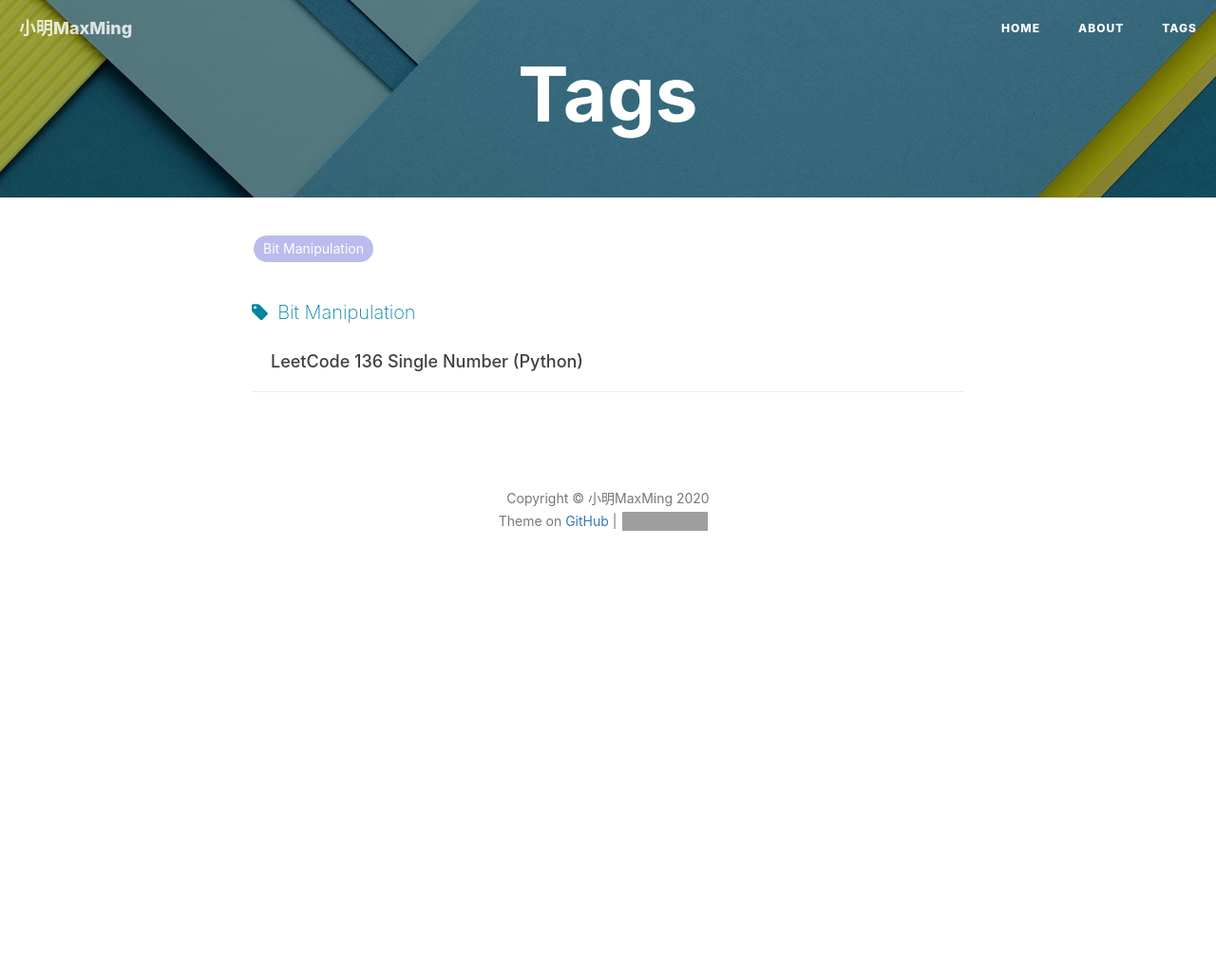
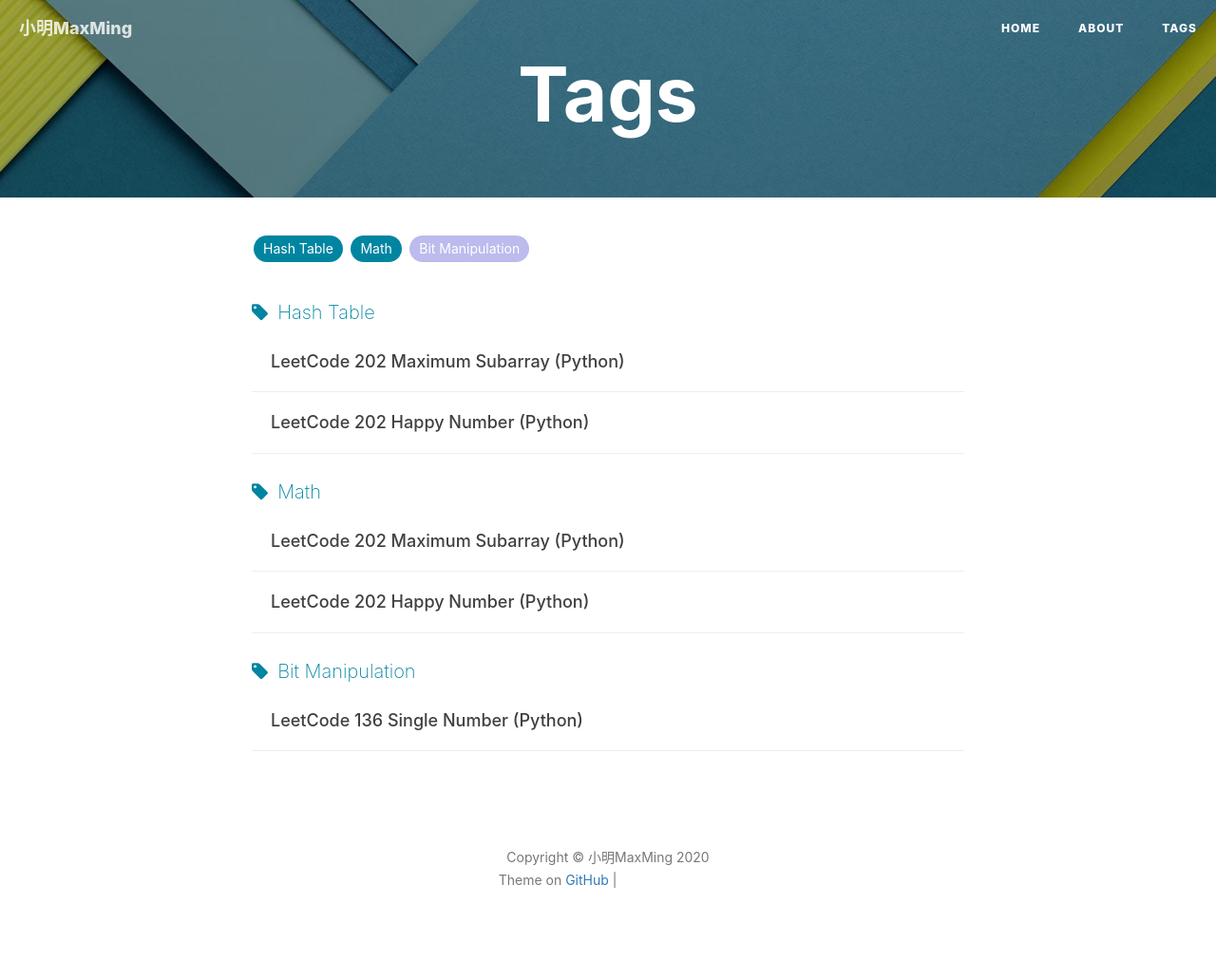
Before and after one commit to MaxMing0/MaxMing0.github.io, a Jekyll site: the page built from tags.html, in a window 1280 px wide. Shown: the whole page at 95% size. Built offline with Jekyll 4.4.1, drawn with Linux system fonts in a browser that asks for light colours; nearby versions of some CDN libraries; comment, search, counter and statistics services are not loaded; before the commit the page ends 900 px from its top, so only the background shows below that; some of the changed lines change nothing that is shown; grey boxes are pictures that could not be loaded.

Commit message:
Disable gitalk, add two pages

````diff
--- a/_config.yml
+++ b/_config.yml
@@ -47,7 +47,7 @@ kramdown:
 
 # Gitalk
 gitalk:
-  enable: true    #是否开启Gitalk评论
+  enable: false    #是否开启Gitalk评论
   clientID:                             #生成的clientID
   clientSecret:     #生成的clientSecret
   repo: MaxMing0.github.io    #仓库名称
@@ -79,22 +79,3 @@ featured-condition-size: 1              # 相同标签数量大于这个数，
 # Progressive Web Apps
 chrome-tab-theme-color: "#000000"
 service-worker: true
-
-
-
-# Friends
-# friends: [
-#     {
-#         title: "WY",
-#         href: "http://zhengwuyang.com"
-#     },{
-#         title: "简书·BY",
-#         href: "http://www.jianshu.com/u/e71990ada2fd"
-#     },{
-#         title: "Apple",
-#         href: "https://apple.com"
-#     },{
-#         title: "Apple Developer",
-#         href: "https://developer.apple.com/"
-#     }
-# ]
--- /dev/null
+++ b/_posts/2020-04-26-Happy-Number.md
@@ -0,0 +1,43 @@
+---
+layout:     post
+title:      LeetCode 202 Happy Number (Python)
+number:     202
+level:      Easy
+lcurl:      happy-number
+youtube:    c4AtZv9PMZ0
+bilibili1:  //player.bilibili.com/player.html?aid=327544547&bvid=BV1CA41187LQ&cid=173332435&page=1
+xigua:
+date:       2020-04-26
+author:     小明MaxMing
+header-img: img/post-bg-coffee.jpeg
+catalog: true
+tags:
+    - Hash Table
+    - Math
+---
+
+### 题目
+
+Write an algorithm to determine if a number n is "happy".
+
+A happy number is a number defined by the following process: Starting with any positive integer, replace the number by the sum of the squares of its digits, and repeat the process until the number equals 1 (where it will stay), or it loops endlessly in a cycle which does not include 1. Those numbers for which this process ends in 1 are happy numbers.
+
+Return True if n is a happy number, and False if not.
+
+### 解题思路
+
+
+
+### 代码
+```python
+class Solution:
+    def isHappy(self, n: int) -> bool:
+        s = {n}
+        while n != 1:
+            tmp = sum([int(c) ** 2 for c in str(n)])
+            if tmp in s:
+                return False
+            s.add(tmp)
+            n = tmp
+        return True
+```
--- /dev/null
+++ b/_posts/2020-04-26-Maximum-Subarray.md
@@ -0,0 +1,38 @@
+---
+layout:     post
+title:      LeetCode 202 Maximum Subarray (Python)
+number:     53
+level:      Easy
+lcurl:      happy-number
+youtube:    9RCR1vyJq5A
+bilibili1:  //player.bilibili.com/player.html?aid=327546128&bvid=BV11A41187AR&cid=173439380&page=1
+xigua:
+date:       2020-04-26
+author:     小明MaxMing
+header-img: img/post-bg-coffee.jpeg
+catalog: true
+tags:
+    - Hash Table
+    - Math
+---
+
+### 题目
+Given an integer array nums, find the contiguous subarray (containing at least one number) which has the largest sum and return its sum.
+
+### 解题思路
+
+
+
+### 代码
+```python
+class Solution:
+    def isHappy(self, n: int) -> bool:
+        s = {n}
+        while n != 1:
+            tmp = sum([int(c) ** 2 for c in str(n)])
+            if tmp in s:
+                return False
+            s.add(tmp)
+            n = tmp
+        return True
+```
````
